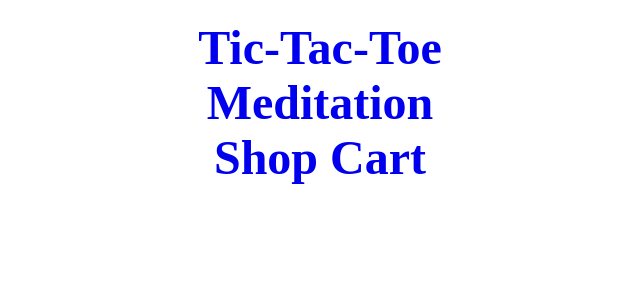
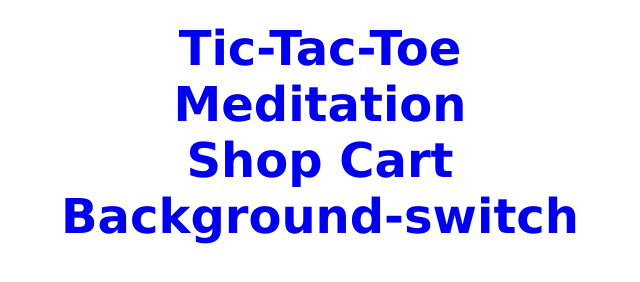
Before and after one commit to emelcd/portfolio-projects-under-4h, a website: page index.html in a window 1280 px wide. Shown: the whole page, without its empty margins (320-960 px from the left). Drawn offline with Linux system fonts and the light colour scheme.

Commit message:
Shop-Cart

```diff
--- a/index.html
+++ b/index.html
@@ -17,12 +17,14 @@
             text-align: center;
         }
     </style>
-    <h2>
+    <h2 style="font-family: Verdana, Geneva, Tahoma, sans-serif;">
         <a href="/tic-tac-toe/index.html">Tic-Tac-Toe </a>
         <br>
         <a href="meditation/index.html">Meditation</a>
         <br>
         <a href="shop-cart/index.html">Shop Cart</a>
+        <br>
+        <a href="background-switch/index.html">Background-switch</a>
     </h2>
 </body>
 </html>
--- a/meditation/index.js
+++ b/meditation/index.js
@@ -5,7 +5,9 @@ let optionsTime = [30, 60, 120, 300, 600, 1200, 1800, 3600];
 let isPlaying = false;
 let isSelected = false;
 let isPlayingMusic = false;
-const audio = new Audio("./m.mp3", {
+
+
+const audio = new Audio("./goodbye-stress-calming-acoustic-guitar-instrumental-background-music-for-videos-5714.mp3", {
   loop: true,
 });
 
```
